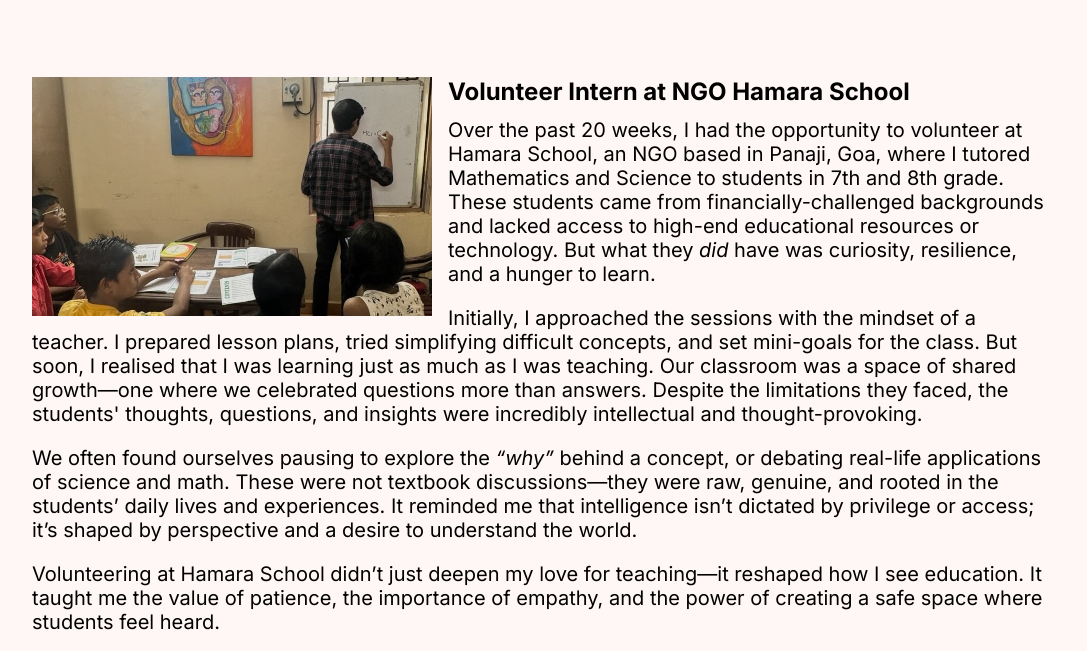
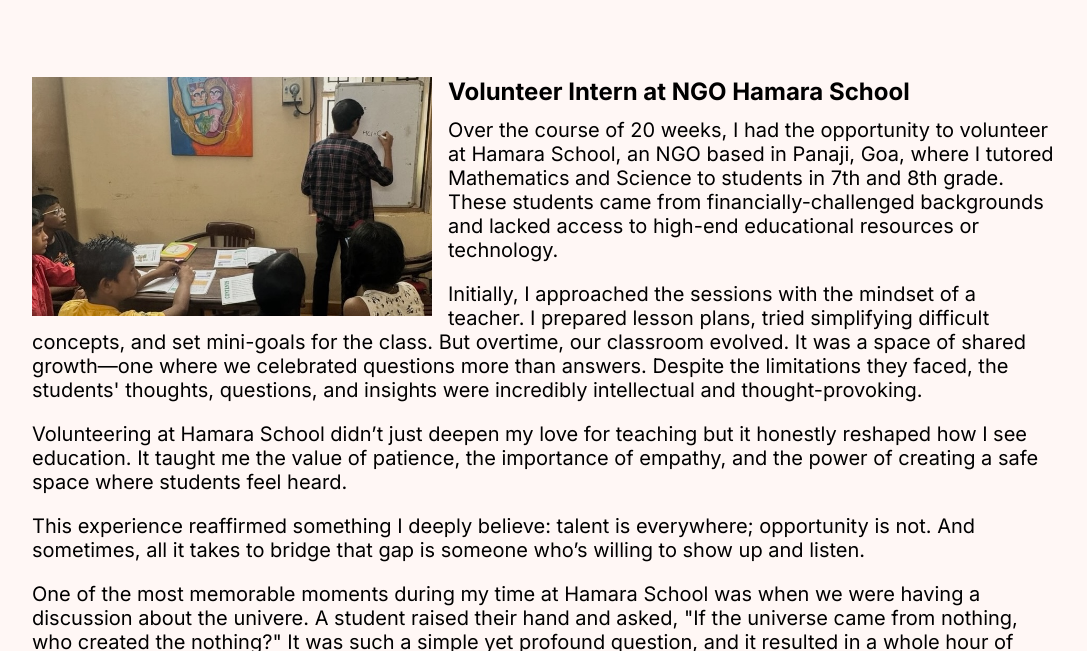
Before and after one commit to Pulkit12347/Portfolio, a plain HTML site: page hamara.html in a window 1280 px wide. Shown: the part 115-766 px from the top of the page, without its empty margins (96-1183 px from the left). Drawn offline with Linux system fonts and the light colour scheme.

Commit message:
Update hamara.html

```diff
--- a/hamara.html
+++ b/hamara.html
@@ -6,7 +6,7 @@
     <link rel="stylesheet" href="style.css">
     <link rel="stylesheet" href="base.css">
     <link rel="stylesheet" href="ECs.css">
-    <title>Hamara School</title>
+    <title>NGO WOrk - Hamara School</title>
 </head>
 <body>
     <header>
@@ -23,22 +23,17 @@
             <div >
             <h2 class="" style="margin-bottom: 0.5em;">Volunteer Intern at NGO Hamara School</h2>
             <p>
-                Over the past 20 weeks, I had the opportunity to volunteer at Hamara School, an NGO based in Panaji, Goa, where I tutored Mathematics and Science to students in 7th and 8th grade. These students came from financially-challenged backgrounds and lacked access to high-end educational resources or technology. But what they <em>did</em> have was curiosity, resilience, and a hunger to learn.
+                Over the course of 20 weeks, I had the opportunity to volunteer at Hamara School, an NGO based in Panaji, Goa, where I tutored Mathematics and Science to students in 7th and 8th grade. These students came from financially-challenged backgrounds and lacked access to high-end educational resources or technology.
                 </p>
                 <br>
 
                 <p>
-                Initially, I approached the sessions with the mindset of a teacher. I prepared lesson plans, tried simplifying difficult concepts, and set mini-goals for the class. But soon, I realised that I was learning just as much as I was teaching. Our classroom was a space of shared growth—one where we celebrated questions more than answers. Despite the limitations they faced, the students' thoughts, questions, and insights were incredibly intellectual and thought-provoking.
+                Initially, I approached the sessions with the mindset of a teacher. I prepared lesson plans, tried simplifying difficult concepts, and set mini-goals for the class. But overtime, our classroom evolved. It was a space of shared growth—one where we celebrated questions more than answers. Despite the limitations they faced, the students' thoughts, questions, and insights were incredibly intellectual and thought-provoking.
                 </p>
                 <br>
 
                 <p>
-                We often found ourselves pausing to explore the <em>“why”</em> behind a concept, or debating real-life applications of science and math. These were not textbook discussions—they were raw, genuine, and rooted in the students’ daily lives and experiences. It reminded me that intelligence isn’t dictated by privilege or access; it’s shaped by perspective and a desire to understand the world.
-                </p>
-                <br>
-
-                <p>
-                Volunteering at Hamara School didn’t just deepen my love for teaching—it reshaped how I see education. It taught me the value of patience, the importance of empathy, and the power of creating a safe space where students feel heard.
+                Volunteering at Hamara School didn’t just deepen my love for teaching but it honestly reshaped how I see education. It taught me the value of patience, the importance of empathy, and the power of creating a safe space where students feel heard.
                 </p>
                 <br>
 
@@ -48,7 +43,7 @@
                 <br>
 
                 <p>
-                One of the most memorable moments during my time at Hamara School was when we were discussing the concept of gravity. A student raised their hand and asked, "If gravity pulls everything down, why don’t the birds fall?" It was such a simple yet profound question, and it sparked a lively discussion about forces, flight, and even evolution. In that moment, I was reminded of the beauty of curiosity—how one thoughtful question can lead to a cascade of learning for everyone in the room, including the teacher.
+                One of the most memorable moments during my time at Hamara School was when we were having a discussion about the univere. A student raised their hand and asked, "If the universe came from nothing, who created the nothing?" It was such a simple yet profound question, and it resulted in a whole hour of discussing something completely irrelevant to the syllabus. In that moment, I was reminded of the beauty of curiosity—how one thoughtful question can lead to the learning for everyone in the room, including the teacher.
                 </p>
                 <br>
 
```
